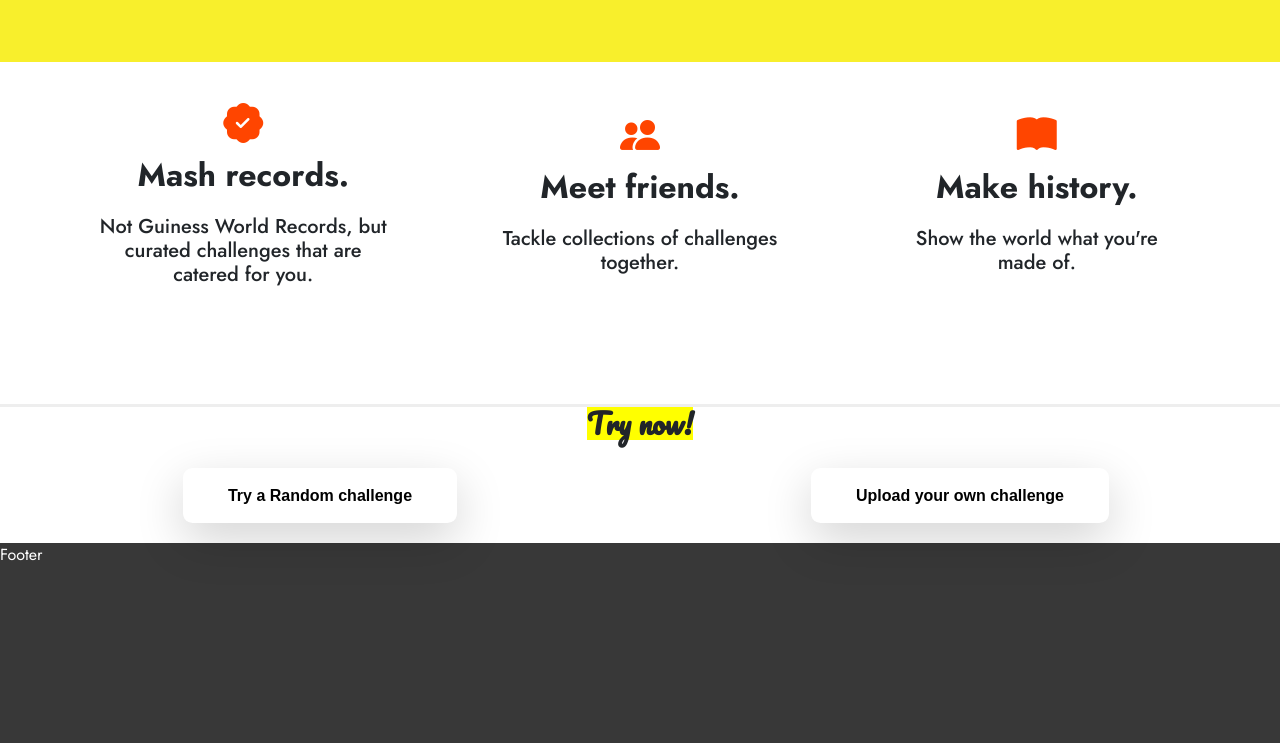
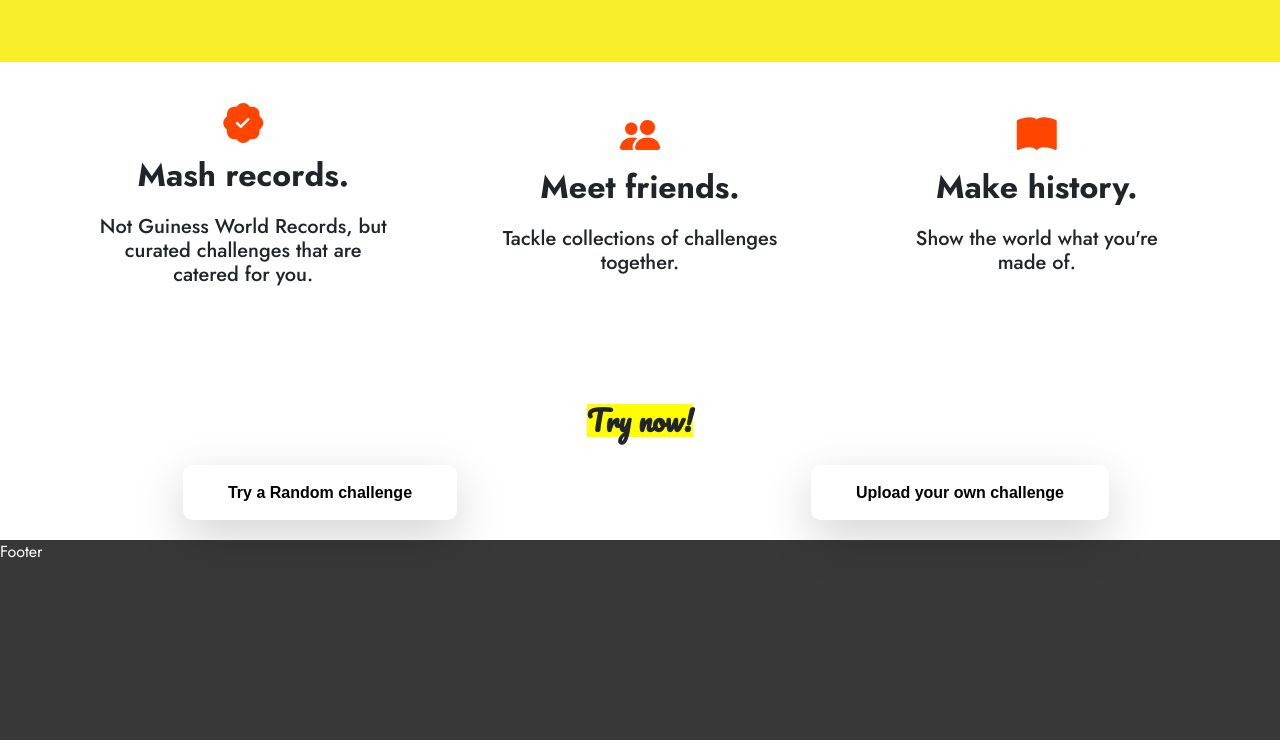
Before and after one commit to getupfitfast/guff_demo, a plain HTML site: page index.html in a window 1280 px wide. Shown: the part 1261-2004 px from the top of the page. Drawn offline with nearby package versions, Linux system fonts and the light colour scheme.

Commit message:
Removed border

```diff
--- a/css/styles.css
+++ b/css/styles.css
@@ -204,7 +204,6 @@ body {
 
 .white_box {
     margin-top: 70px;
-    border-bottom: inset;
 }
 
 /* Footer */
```
